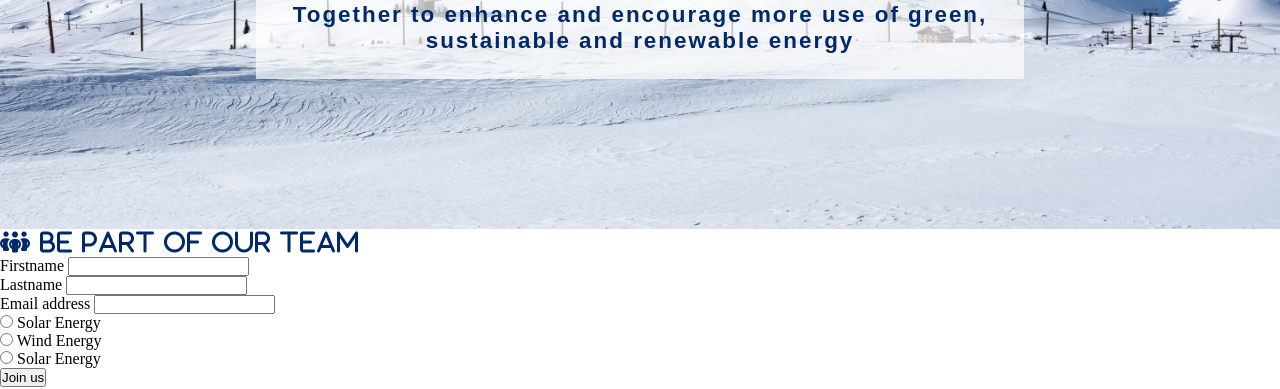
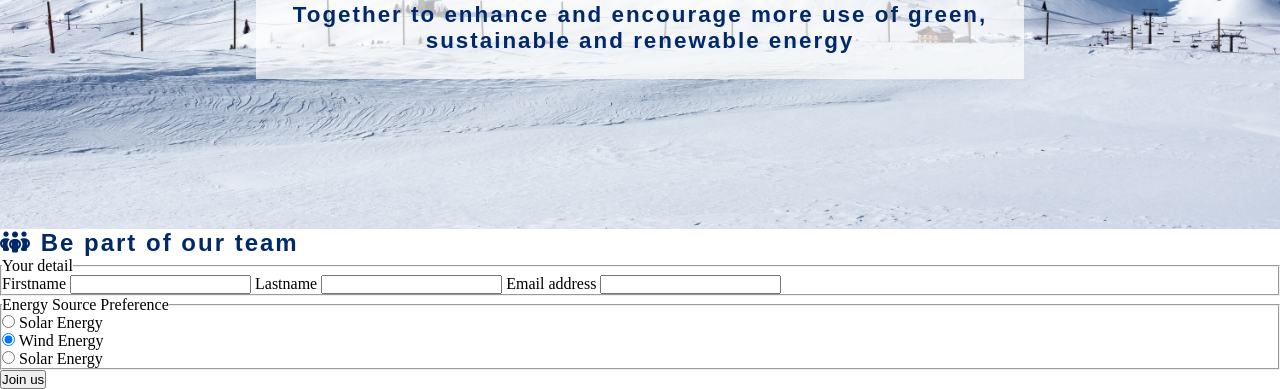
Before and after one commit to AlAliMazen/Clean-Energy, a plain HTML site: page joinus.html in a window 1280 px wide. Shown: the part 464-853 px from the top of the page. Drawn offline with Linux system fonts and the light colour scheme; a web font is replaced by a local one.

Commit message:
Feat: Add fieldset to the form

```diff
--- a/joinus.html
+++ b/joinus.html
@@ -53,33 +53,37 @@
         <section id="joinus">
             <form id="joinus-form" action="https://formdump.codeinstitute.net/" method="post">
                 <h2>
-                    <i class="fa-solid fa-people-group">
+                    <i class="fa-solid fa-people-group"></i>
                     Be part of our team
-                    </i>
                 </h2>
                 <div>
+                    <fieldset>
+                        <legend>Your detail</legend>
                         <label for="firstname">Firstname</label>
                         <input type="text" id="firstname" name="first_name" required>
-                    <br>
                         <label for="lastname">Lastname</label>
                         <input type="text" id="lastname" name="last_name" required>
-                    <br>
                         <label for="emailaddress">Email address</label>
                         <input type="text" id="emailaddress" name="email_address" required>
+                    </fieldset>
                 </div>
                 <div>
+                    <fieldset>
+                        <legend>Energy Source Preference</legend>
                         <div>
                             <input type="radio" id="solar" name="clean_energy_form" value="solar">
                             <label for="solar">Solar Energy</label>
                         </div>
                         <div>
-                        <input type="radio" id="wind" name="clean_energy_form" value="wind">
+                            <input type="radio" id="wind" name="clean_energy_form" value="wind" checked>
                             <label for="wind">Wind Energy</label>
                         </div>
                         <div>
                             <input type="radio" id="hydro" name="clean_energy_form" value="hydro">
                             <label for="hydro">Solar Energy</label>
                         </div>
+                    </fieldset>
+
                 </div>
                 <button type="submit" class="join-us">Join us</button>
             </form>
@@ -90,16 +94,20 @@
     <footer>
         <!-- Adding social media icons from font aweosome website-->
         <ul id="social-media-links">
-            <li><a href="https://www.facebook.com/" target="_blank" rel="noopener" aria-label="Visit facebook page (open in new page)">
+            <li><a href="https://www.facebook.com/" target="_blank" rel="noopener"
+                    aria-label="Visit facebook page (open in new page)">
                     <i class="fa-brands fa-square-facebook"></i>
                 </a></li>
-            <li><a href="https://www.youtube.com/" target="_blank" rel="noopener" aria-label="Visit youtube page (open in new page)">
+            <li><a href="https://www.youtube.com/" target="_blank" rel="noopener"
+                    aria-label="Visit youtube page (open in new page)">
                     <i class="fa-brands fa-square-youtube"></i>
                 </a></li>
-            <li><a href="https://www.twitter.com/" target="_blank" rel="noopener" aria-label="Visit twitter page (open in new page)">
+            <li><a href="https://www.twitter.com/" target="_blank" rel="noopener"
+                    aria-label="Visit twitter page (open in new page)">
                     <i class="fa-brands fa-square-twitter"></i>
                 </a></li>
-            <li><a href="https://www.instagram.com/" target="_blank" rel="noopener" aria-label="Visit instagram page (open in new page)">
+            <li><a href="https://www.instagram.com/" target="_blank" rel="noopener"
+                    aria-label="Visit instagram page (open in new page)">
                     <i class="fa-brands fa-square-instagram"></i>
                 </a></li>
         </ul>
```
Lines whose indentation alone changed are shown as unchanged.
